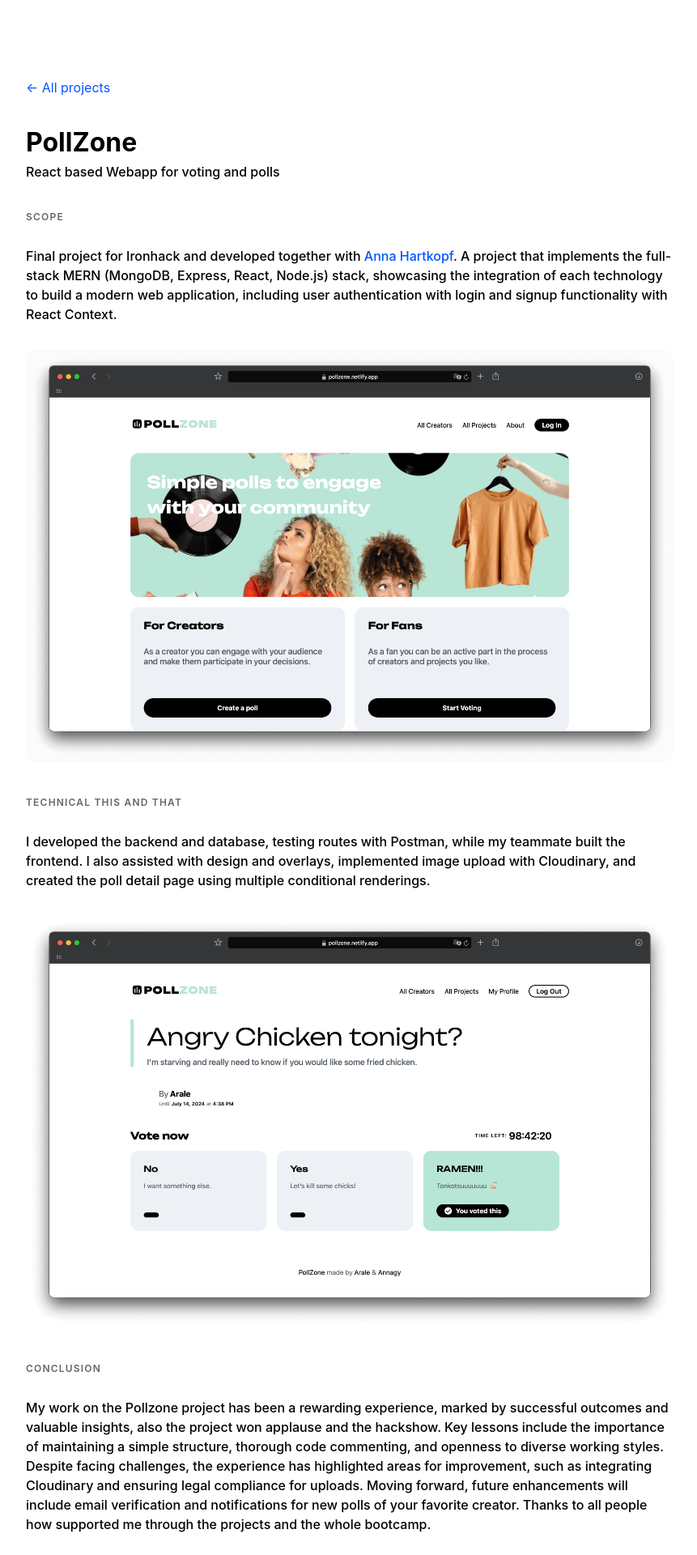
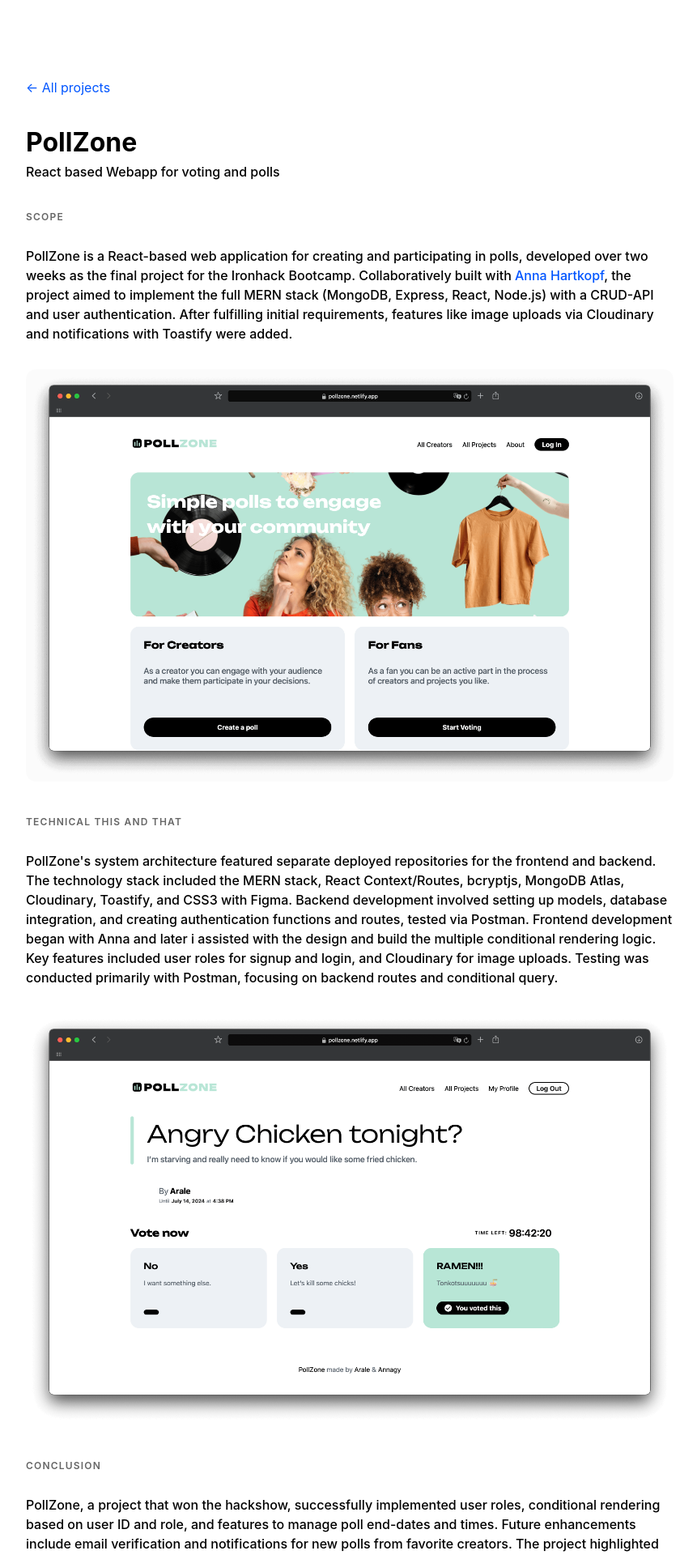
Before and after one commit to justArale/portfolio, a React (Vite) app: page /pollZone in a window 1280 px wide. Shown: the top 1920 px of the page at 81% size, without its empty margins (208-1069 px from the left). Built offline with nearby package versions, Linux system fonts and the light colour scheme.

Commit message:
updated written content of PollZone project

```diff
--- a/src/pages/PollZonePage.jsx
+++ b/src/pages/PollZonePage.jsx
@@ -45,7 +45,9 @@
           </>
         ) : (
           <p className="body">
-            Final project for Ironhack and developed together with{" "}
+            PollZone is a React-based web application for creating and
+            participating in polls, developed over two weeks as the final
+            project for the Ironhack Bootcamp. Collaboratively built with{" "}
             <a
               target="_blank"
               href="https://www.linkedin.com/in/anna-hartkopf/"
@@ -53,10 +55,10 @@
             >
               Anna Hartkopf
             </a>
-            . A project that implements the full-stack MERN (MongoDB, Express,
-            React, Node.js) stack, showcasing the integration of each technology
-            to build a modern web application, including user authentication
-            with login and signup functionality with React Context.
+            , the project aimed to implement the full MERN stack (MongoDB,
+            Express, React, Node.js) with a CRUD-API and user authentication.
+            After fulfilling initial requirements, features like image uploads
+            via Cloudinary and notifications with Toastify were added.
           </p>
         )}
       </div>
@@ -84,10 +86,17 @@
           </>
         ) : (
           <p className="body">
-            I developed the backend and database, testing routes with Postman,
-            while my teammate built the frontend. I also assisted with design
-            and overlays, implemented image upload with Cloudinary, and created
-            the poll detail page using multiple conditional renderings.
+            PollZone's system architecture featured separate deployed
+            repositories for the frontend and backend. The technology stack
+            included the MERN stack, React Context/Routes, bcryptjs, MongoDB
+            Atlas, Cloudinary, Toastify, and CSS3 with Figma. Backend
+            development involved setting up models, database integration, and
+            creating authentication functions and routes, tested via Postman.
+            Frontend development began with Anna and later i assisted with the
+            design and build the multiple conditional rendering logic. Key
+            features included user roles for signup and login, and Cloudinary
+            for image uploads. Testing was conducted primarily with Postman,
+            focusing on backend routes and conditional query.
           </p>
         )}
       </div>
@@ -112,17 +121,14 @@
           </>
         ) : (
           <p className="body">
-            My work on the Pollzone project has been a rewarding experience,
-            marked by successful outcomes and valuable insights, also the
-            project won applause and the hackshow. Key lessons include the
-            importance of maintaining a simple structure, thorough code
-            commenting, and openness to diverse working styles. Despite facing
-            challenges, the experience has highlighted areas for improvement,
-            such as integrating Cloudinary and ensuring legal compliance for
-            uploads. Moving forward, future enhancements will include email
-            verification and notifications for new polls of your favorite
-            creator. Thanks to all people how supported me through the projects
-            and the whole bootcamp.
+            PollZone, a project that won the hackshow, successfully implemented
+            user roles, conditional rendering based on user ID and role, and
+            features to manage poll end-dates and times. Future enhancements
+            include email verification and notifications for new polls from
+            favorite creators. The project highlighted the importance of
+            adaptable working structures, clear code organization, and
+            comprehensive documentation, with plans for ongoing maintenance and
+            updates.
           </p>
         )}
       </div>
```
